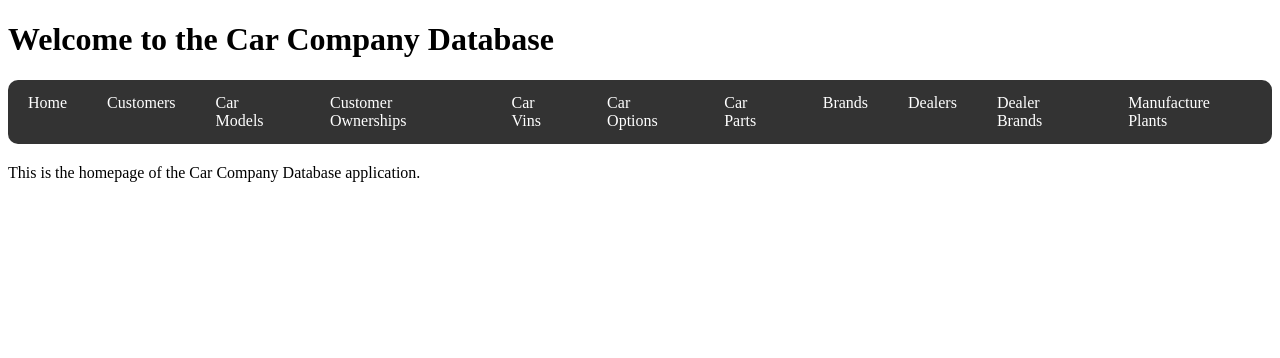
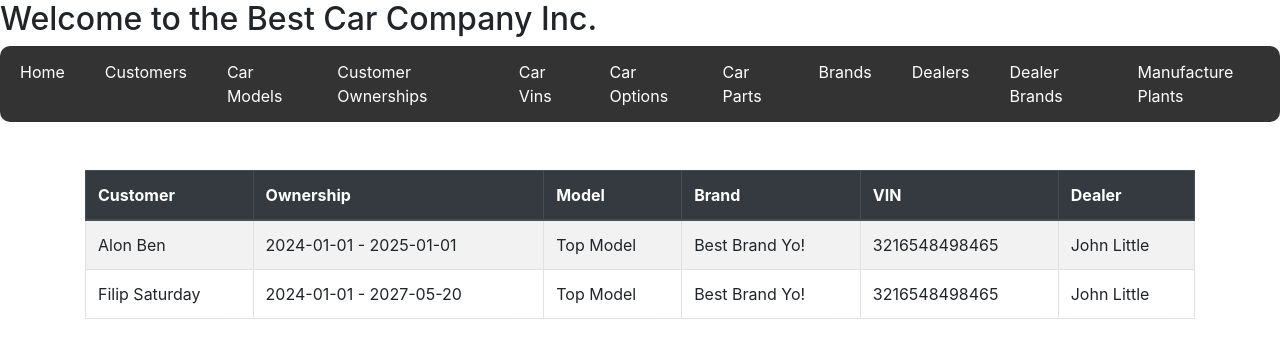
Before and after one commit to alonbenach/flask-car-company, a Flask app: page / in a window 1280 px wide. Shown: the top 358 px of the page. Run offline with Flask 3, Linux system fonts and the light colour scheme; some libraries are stand-ins or nearby versions.

Commit message:
add homepage query

```diff
--- a/code/app.py
+++ b/code/app.py
@@ -2,7 +2,7 @@ from flask import Flask, render_template
 from flask_sqlalchemy import SQLAlchemy
 from flask_migrate import Migrate
 
-from .models import db
+from .models import Brand, CarModel, CarVin, Customer, CustomerOwnership, Dealer, db
 from .routes.carmodels import carmodels_bp
 from .routes.customers import customers_bp
 from .routes.customer_ownerships import ownerships_bp
@@ -37,7 +37,18 @@ app.register_blueprint(manufactureplants_bp)
 @app.route("/")
 @app.route("/home")
 def home():
-    return render_template("home.html")
+    # Fetch data from the database
+    customer_ownerships = (
+        db.session.query(CustomerOwnership, Customer, CarModel, Brand, CarVin, Dealer)
+        .join(Customer, Customer.customer_id == CustomerOwnership.customer_id)
+        .join(CarVin, CarVin.vin == CustomerOwnership.vin)
+        .join(CarModel, CarModel.model_id == CarVin.model_id)
+        .join(Brand, Brand.brand_id == CarModel.brand_id)
+        .join(Dealer, Dealer.dealer_id == CustomerOwnership.dealer_id)
+        .all()
+    )
+
+    return render_template("home.html", customer_ownerships=customer_ownerships)
 
 
 if __name__ == "__main__":
--- a/code/templates/base.html
+++ b/code/templates/base.html
@@ -4,6 +4,10 @@
     <meta charset="UTF-8" />
     <meta name="viewport" content="width=device-width, initial-scale=1.0" />
     <title>{% block title %}{% endblock %}</title>
+    <link
+      href="https://stackpath.bootstrapcdn.com/bootstrap/4.5.2/css/bootstrap.min.css"
+      rel="stylesheet"
+    />
     <style>
       /* Basic CSS for horizontal navbar with rounded corners */
       nav ul {
@@ -43,5 +47,8 @@
     <div class="header">{% block header %}{% endblock %}</div>
     {% include '_navbar.html' %}
     <div class="content">{% block content %}{% endblock %}</div>
+    <script src="https://code.jquery.com/jquery-3.5.1.slim.min.js"></script>
+    <script src="https://cdn.jsdelivr.net/npm/@popperjs/core@2.5.3/dist/umd/popper.min.js"></script>
+    <script src="https://stackpath.bootstrapcdn.com/bootstrap/4.5.2/js/bootstrap.min.js"></script>
   </body>
 </html>
--- a/code/templates/home.html
+++ b/code/templates/home.html
@@ -1,5 +1,109 @@
 {% extends 'base.html' %} {% block title %}Home{% endblock %} {% block header %}
-<h1>Welcome to the Car Company Database</h1>
+<h2>Welcome to the Best Car Company Inc.</h2>
 {% endblock %} {% block content %}
-<p>This is the homepage of the Car Company Database application.</p>
+<div class="container mt-5">
+  <table class="table table-striped table-bordered" id="ownershipTable">
+    <thead class="thead-dark">
+      <tr>
+        <th class="clickable" onclick="showFilterMenu(event, 0)">Customer</th>
+        <th class="clickable" onclick="showFilterMenu(event, 1)">Ownership</th>
+        <th class="clickable" onclick="showFilterMenu(event, 2)">Model</th>
+        <th class="clickable" onclick="showFilterMenu(event, 3)">Brand</th>
+        <th class="clickable" onclick="showFilterMenu(event, 4)">VIN</th>
+        <th class="clickable" onclick="showFilterMenu(event, 5)">Dealer</th>
+      </tr>
+    </thead>
+    <tbody>
+      {% for ownership, customer, model, brand, vin, dealer in
+      customer_ownerships %}
+      <tr>
+        <td>{{ customer.first_name }} {{ customer.last_name }}</td>
+        <td>
+          {{ ownership.purchase_date }} - {{ ownership.warrantee_expire_date }}
+        </td>
+        <td>{{ model.model_name }}</td>
+        <td>{{ brand.brand_name }}</td>
+        <td>{{ vin.vin }}</td>
+        <td>{{ dealer.dealer_name }}</td>
+      </tr>
+      {% endfor %}
+    </tbody>
+  </table>
+</div>
+
+<!-- Filter and sorting scripts -->
+<script>
+  function showFilterMenu(event, columnIndex) {
+    event.stopPropagation();
+    const th = event.target;
+    const existingMenu = document.getElementById("filterMenu");
+    if (existingMenu) {
+      existingMenu.remove();
+    }
+
+    const menu = document.createElement("div");
+    menu.id = "filterMenu";
+    menu.innerHTML = `
+      <ul class="list-group">
+        <li class="list-group-item" onclick="sortTable(${columnIndex}, 'asc')">Organize top-bottom</li>
+        <li class="list-group-item" onclick="sortTable(${columnIndex}, 'desc')">Organize bottom-top</li>
+        <li class="list-group-item">
+          Search: <input type="text" class="form-control" oninput="filterTable(this, ${columnIndex})">
+        </li>
+      </ul>
+    `;
+    menu.style.position = "absolute";
+    menu.style.backgroundColor = "white";
+    menu.style.border = "1px solid black";
+    menu.style.zIndex = "1000";
+    document.body.appendChild(menu);
+    const rect = th.getBoundingClientRect();
+    menu.style.left = `${rect.left}px`;
+    menu.style.top = `${rect.bottom}px`;
+
+    document.addEventListener("click", function onClickOutside(event) {
+      if (!menu.contains(event.target)) {
+        menu.remove();
+        document.removeEventListener("click", onClickOutside);
+      }
+    });
+  }
+
+  function sortTable(columnIndex, direction) {
+    const table = document.getElementById("ownershipTable");
+    const rows = Array.from(table.rows).slice(1);
+    rows.sort((a, b) => {
+      const aText = a.cells[columnIndex].innerText;
+      const bText = b.cells[columnIndex].innerText;
+      return direction === "asc"
+        ? aText.localeCompare(bText)
+        : bText.localeCompare(aText);
+    });
+    rows.forEach((row) => table.tBodies[0].appendChild(row));
+  }
+
+  function filterTable(input, columnIndex) {
+    const filter = input.value.toLowerCase();
+    const table = document.getElementById("ownershipTable");
+    const rows = table.getElementsByTagName("tr");
+    for (let i = 1; i < rows.length; i++) {
+      const cell = rows[i].getElementsByTagName("td")[columnIndex];
+      if (cell) {
+        const txtValue = cell.textContent || cell.innerText;
+        rows[i].style.display = txtValue.toLowerCase().includes(filter)
+          ? ""
+          : "none";
+      }
+    }
+  }
+</script>
+
+<style>
+  .clickable {
+    cursor: pointer;
+  }
+  .clickable:hover {
+    background-color: #f1f1f1;
+  }
+</style>
 {% endblock %}
```
Also changed, not shown: code/templates/carmodel_form.html (+39 -62 lines), data/Car_Database.db.
